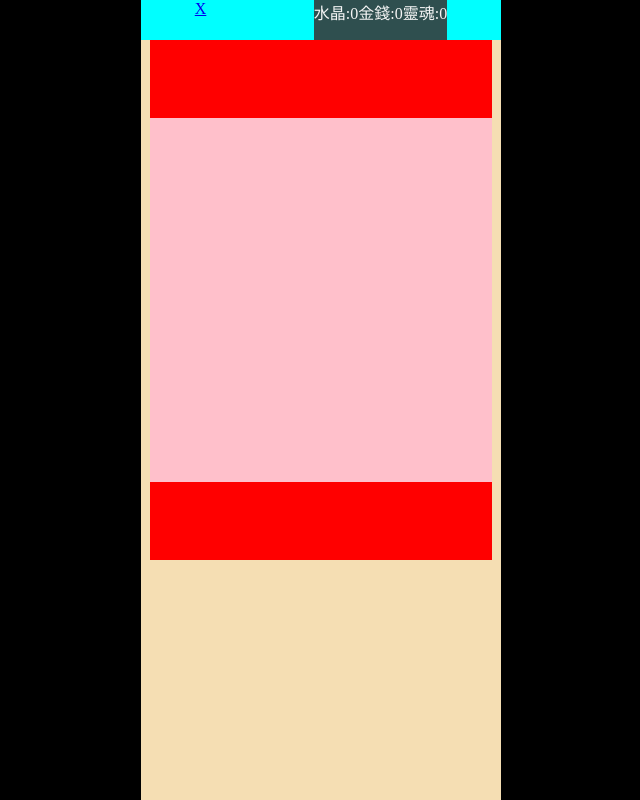
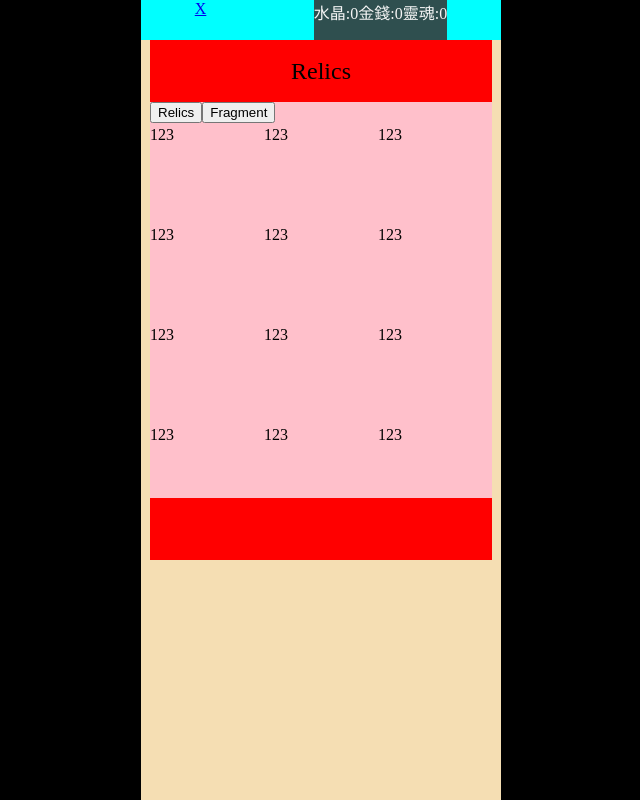
Before and after one commit to cifong/my-app, a React (Create React App) app: page /relics in a window 1280 px wide. Shown: the whole page, without its empty margins (319-959 px from the left). Built offline with nearby package versions, Linux system fonts and the light colour scheme.

Commit message:
relics list tab switch function relics list structure draft

```diff
--- a/src/assets/App.css
+++ b/src/assets/App.css
@@ -245,17 +245,35 @@
 }
 .relics-list-header {
     width: 100%;
-    height: 15%;
+    height: 12%;
     background-color: red;
+    display: flex;
+    align-items: center;
+    justify-content: center;
+    font-size: x-large;
 }
 .relics-list-body {
     width: 100%;
-    height: 70%;
+    height: 76%;
     background-color: pink;
+    display: flex;
+    flex-direction: column;
+}
+.relics-list-body-tab-btn {
+    width: 100%;
+    height: 3vh;
+}
+.relics-list-body-contain {
+    width: 100%;
+    flex: 1 0;
+    display: grid;
+    grid-template-columns: repeat(3, 1fr);
+    grid-auto-rows: minmax(100px, auto);
+    overflow: scroll;
 }
 .relics-list-foot {
     width: 100%;
-    height: 15%;
+    height: 12%;
     background-color: red;
 }
 .relics-select {
--- a/src/pages/relics/relics.js
+++ b/src/pages/relics/relics.js
@@ -2,6 +2,22 @@ import React from "react";
 import { Link } from "react-router-dom";
 import Resources from "components/resource/resource";
 export default function Relics(props) {
+    const [relicstab, setRelicstab] = React.useState(0);
+    let tabcontain;
+    const tempdata = new Array(20).fill(0);
+
+    if(relicstab === 0) {
+        const t = tempdata.map(() => <div>123</div> );
+        tabcontain = <div className="relics-list-body-contain">{t}</div>
+    } else {
+        const t = tempdata.map(() => <div>456</div> );
+        tabcontain = <div className="relics-list-body-contain">{t}</div>
+    }
+    console.log('render');
+    const switchtab = (tab) => {
+        if(tab === relicstab) return;
+        setRelicstab(tab);
+    };
     return (
         <>
             <div className="homeconfig">
@@ -14,9 +30,13 @@ export default function Relics(props) {
             <div className="relics-list">
 
                 <div className="relics-list-wrapper">
-                    <div className="relics-list-header"></div>
+                    <div className="relics-list-header">Relics</div>
                     <div className="relics-list-body">
-
+                        <div className="relics-list-body-tab-btn">
+                            <button onClick={() => switchtab(0)}>Relics</button>
+                            <button onClick={() => switchtab(1)}>Fragment</button>
+                        </div>
+                        {tabcontain}
                     </div>
                     <div className="relics-list-foot">
 
```
